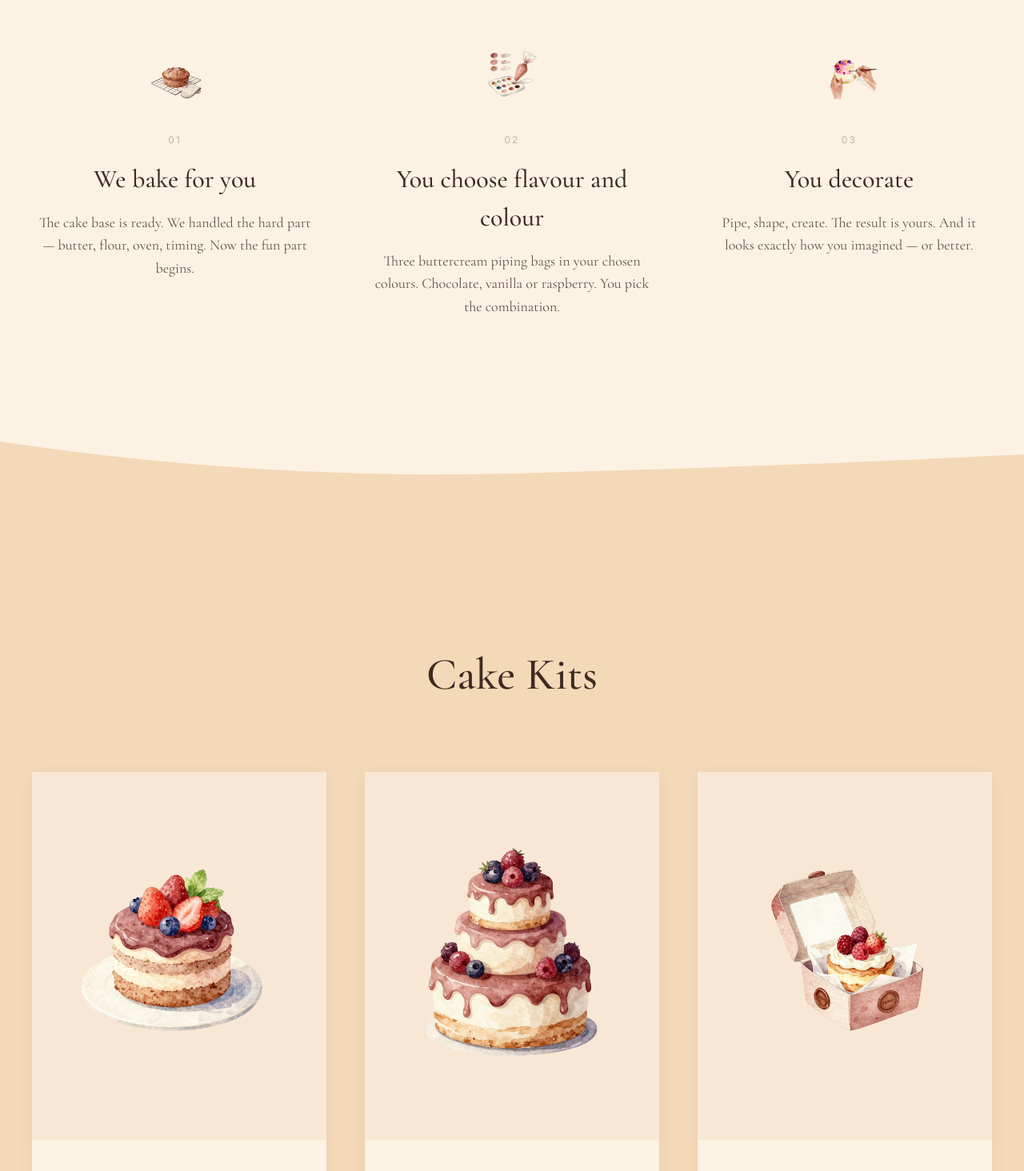
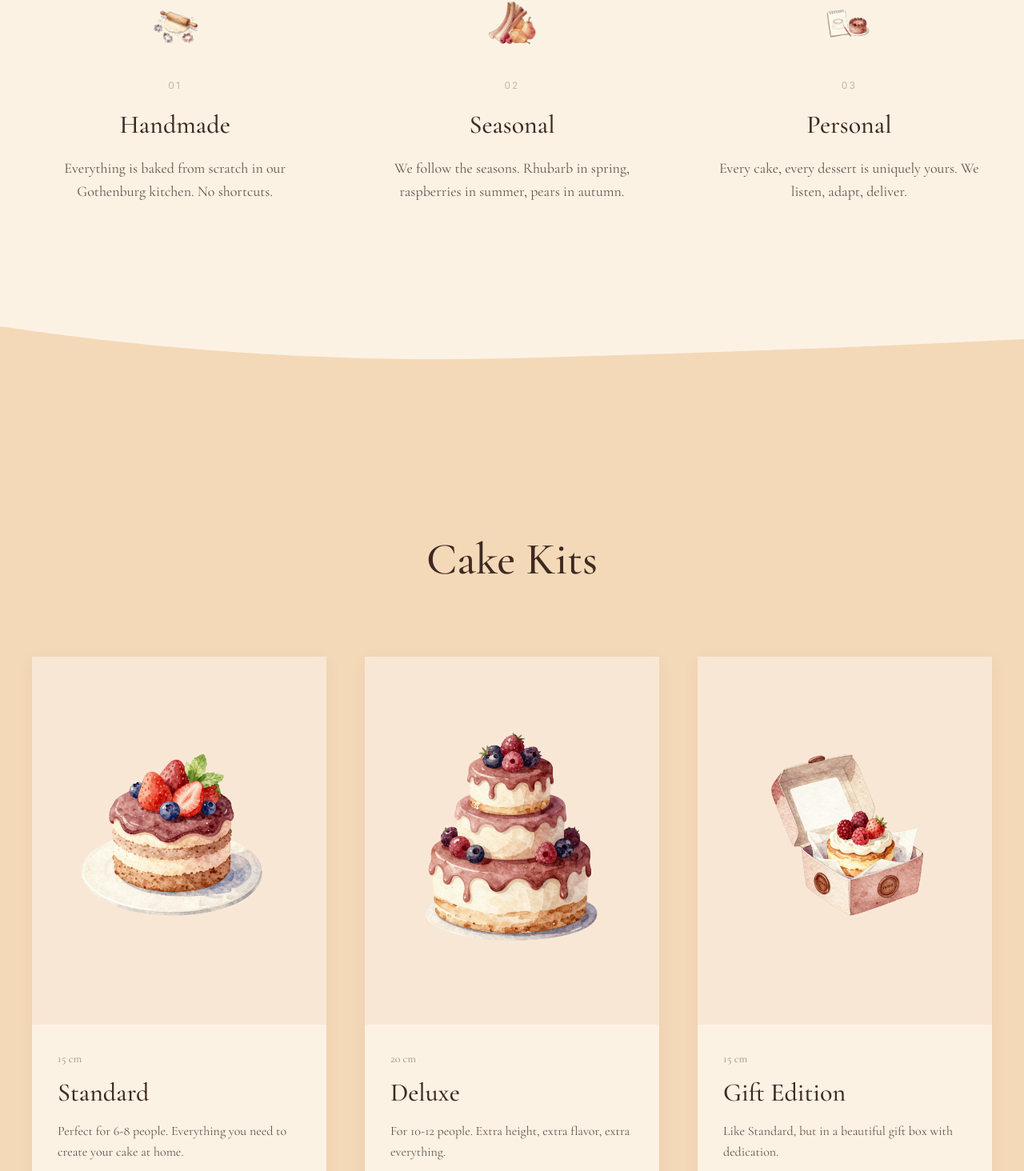
Before and after one commit to Asalsr/mjuk-lov, a Next.js app: page / in a window 1280 px wide. Shown: the part 1132-2596 px from the top of the page at 80% size. Built offline with nearby package versions, Linux system fonts and the light colour scheme.

Commit message:
Revert "Reposition brand messaging around DIY cake decoration"

```diff
--- a/app/components/About.tsx
+++ b/app/components/About.tsx
@@ -13,18 +13,18 @@ const content = {
     eyebrow: 'Om oss',
     heading: 'Ett kök. Ett löfte. Ett Göteborg.',
     paragraphs: [
-      'Mjuk Lov började med en enkel idé: tänk om vi tar bort det jobbiga med att baka — men lämnar kvar det roliga?',
-      'Vi bakar kakbottnen. Vi förbereder smörkrämerna. Vi paketerar allt. Sedan lämnar vi resten till dig.',
-      'Det är din tårta. Din stil. Ditt ögonblick när någon tar första tuggan och undrar: vem bakade det här? Du.'
+      'Mjuk Lov började i ett litet kök i Linnéstaden. Inte som ett företag, utan som ett svar på en fråga: vad händer när du ger bort något du bakat själv?',
+      'Svaret var enkelt. Folk blir glada. Inte för att det är perfekt, utan för att det är personligt. För att någon tänkte på dem.',
+      'Idag bakar vi fortfarande i samma kök. Vi har vuxit, men aldrig bort från grundtanken. Allt vi gör är mjukt. Mjukt i smaken, mjukt i formen, mjukt i löftet. Hembakat, för dig.'
     ]
   },
   en: {
     eyebrow: 'About us',
     heading: 'One kitchen. One promise. One Gothenburg.',
     paragraphs: [
-      'Mjuk Lov started with a simple idea: what if we remove the hard part of baking — but keep the fun part?',
-      'We bake the base. We prepare the buttercreams. We pack everything. Then we leave the rest to you.',
-      "It's your cake. Your style. Your moment when someone takes the first bite and asks: who made this? You."
+      'Mjuk Lov started in a small kitchen in Linnéstaden. Not as a business, but as an answer to a question: what happens when you give away something you baked yourself?',
+      'The answer was simple. People become happy. Not because it is perfect, but because it is personal. Because someone thought of them.',
+      'Today we still bake in the same kitchen. We have grown, but never away from the basic idea. Everything we do is soft. Soft in taste, soft in form, soft in promise. Home baked, for you.'
     ]
   }
 };
--- a/app/components/Hero.tsx
+++ b/app/components/Hero.tsx
@@ -10,11 +10,11 @@ interface HeroProps {
 
 const content = {
   sv: {
-    promise: 'Vi bakar. Du dekorerar. Ditt sätt, din stil, din tårta.',
+    promise: 'Hembakat i Göteborg. För vanliga onsdagar och tillfällen som förtjänar mer.',
     scroll: 'Rulla ner'
   },
   en: {
-    promise: 'We bake. You decorate. Your way, your style, your cake.',
+    promise: 'Home baked in Gothenburg. For ordinary Wednesdays and occasions that deserve more.',
     scroll: 'Scroll down'
   }
 };
--- a/app/components/Icons.tsx
+++ b/app/components/Icons.tsx
@@ -133,12 +133,3 @@ export const Deluxe = (p: IconProps) => (
 export const GiftEdition = (p: IconProps) => (
   <Illustration src="/icons/gift-edition.svg" alt="" {...p} />
 );
-export const WeBake = (p: IconProps) => (
-  <Illustration src="/icons/WEBAKE.svg" alt="" {...p} />
-);
-export const PickColor = (p: IconProps) => (
-  <Illustration src="/icons/PICKCOLOR.svg" alt="" {...p} />
-);
-export const YouDesign = (p: IconProps) => (
-  <Illustration src="/icons/YOUDESIGN.svg" alt="" {...p} />
-);
--- a/app/components/Kits.tsx
+++ b/app/components/Kits.tsx
@@ -16,19 +16,19 @@ const content = {
         name: 'Standard',
         size: '15 cm',
         price: '345 kr',
-        description: 'Kakbotten + 3 spritspåsar med smörkräm i valda färger + 3 smaksättningar + ljus. Allt du behöver för att dekorera.'
+        description: 'Perfekt för 6-8 personer. Allt du behöver för att skapa din tårta hemma.'
       },
       {
         name: 'Deluxe',
         size: '20 cm',
         price: '445 kr',
-        description: 'Större kakbotten för 10–12 personer. Samma kit — mer tårta, mer smörkräm, mer att dekorera.'
+        description: 'För 10-12 personer. Extra höjd, extra smak, extra allt.'
       },
       {
         name: 'Presentupplaga',
         size: '15 cm',
         price: '395 kr',
-        description: 'Standard-kitet i presentask med handskriven hälsning. Perfekt att ge bort — de gör resten själva.'
+        description: 'Som Standard, men i vacker presentask med dedikation.'
       }
     ],
     cta: 'Beställ'
@@ -40,19 +40,19 @@ const content = {
         name: 'Standard',
         size: '15 cm',
         price: '345 kr',
-        description: 'Cake base + 3 buttercream piping bags in chosen colours + 3 flavour options + candles. Everything you need to decorate.'
+        description: 'Perfect for 6-8 people. Everything you need to create your cake at home.'
       },
       {
         name: 'Deluxe',
         size: '20 cm',
         price: '445 kr',
-        description: 'Larger base for 10–12 people. Same kit — more cake, more buttercream, more to decorate.'
+        description: 'For 10-12 people. Extra height, extra flavor, extra everything.'
       },
       {
         name: 'Gift Edition',
         size: '15 cm',
         price: '395 kr',
-        description: 'Standard kit in a gift box with handwritten note. Perfect to give — they do the rest themselves.'
+        description: 'Like Standard, but in a beautiful gift box with dedication.'
       }
     ],
     cta: 'Order'
--- a/app/components/TheCraft.tsx
+++ b/app/components/TheCraft.tsx
@@ -1,7 +1,7 @@
 'use client';
 
 import { useEffect, useRef, useState } from 'react';
-import { Leaf, Pour, Packing, YouDesign } from './Icons';
+import { Leaf, Pour, Packing, CakeStand } from './Icons';
 
 interface TheCraftProps {
   lang: 'sv' | 'en';
@@ -21,11 +21,11 @@ const content = {
       },
       {
         label: 'Vi paketerar',
-        body: 'Kakbotten, spritspåsar, smaksättningar, ljus — allt packas noggrant. Instruktioner inkluderade.'
+        body: 'Allt du behöver, noggrant förpackat. Instruktioner inkluderade.'
       },
       {
-        label: 'Du dekorerar',
-        body: 'Hemma, i ditt eget kök. Spritsa smörkrämen, välj din stil. Ingen kan göra det precis som du.'
+        label: 'Du njuter',
+        body: 'Hemma, i ditt eget kök. Med dina händer, ditt sätt.'
       }
     ]
   },
@@ -42,17 +42,17 @@ const content = {
       },
       {
         label: 'We package',
-        body: 'Cake base, piping bags, flavours, candles — everything carefully packed. Instructions included.'
+        body: 'Everything you need, carefully packed. Instructions included.'
       },
       {
-        label: 'You decorate',
-        body: 'At home, in your own kitchen. Pipe the buttercream, choose your style. No one can do it quite like you.'
+        label: 'You enjoy',
+        body: 'At home, in your own kitchen. With your hands, your way.'
       }
     ]
   }
 };
 
-const icons = [Leaf, Pour, Packing, YouDesign];
+const icons = [Leaf, Pour, Packing, CakeStand];
 
 export const TheCraft = ({ lang }: TheCraftProps) => {
   const ref = useRef<HTMLDivElement>(null);
--- a/app/components/TheIdea.tsx
+++ b/app/components/TheIdea.tsx
@@ -1,7 +1,7 @@
 'use client';
 
 import { useEffect, useRef, useState } from 'react';
-import { WeBake, PickColor, YouDesign } from './Icons';
+import { Craft, Season, Personal } from './Icons';
 
 interface TheIdeaProps {
   lang: 'sv' | 'en';
@@ -9,42 +9,42 @@ interface TheIdeaProps {
 
 const content = {
   sv: {
-    heading: 'Du bakar inte från grunden. Du skapar något eget.',
+    heading: 'Två sätt att njuta. Ett löfte.',
     pillars: [
       {
-        label: 'Vi bakar åt dig',
-        body: 'Kakbottnen är klar. Vi har tagit hand om det svåra — smör, mjöl, ugn, timing. Nu börjar den roliga delen.'
+        label: 'Handgjort',
+        body: 'Allt bakas från grunden i vårt kök i Göteborg. Inga genvägar.'
       },
       {
-        label: 'Du väljer smak och färg',
-        body: 'Tre smörkrämssprits med valda färger. Choklad, vanilj eller hallonsmak. Du väljer kombinationen.'
+        label: 'Säsongsbaserat',
+        body: 'Vi följer säsongen. Rabarber på våren, hallon på sommaren, päron på hösten.'
       },
       {
-        label: 'Du dekorerar',
-        body: 'Spritsa, forma, skapa. Resultatet är ditt. Och det ser ut precis som du tänkte dig — eller bättre.'
+        label: 'Personligt',
+        body: 'Varje tårta, varje dessert är just din. Vi lyssnar, anpassar, levererar.'
       }
     ]
   },
   en: {
-    heading: "You don't bake from scratch. You create something yours.",
+    heading: 'Two ways to enjoy. One promise.',
     pillars: [
       {
-        label: 'We bake for you',
-        body: 'The cake base is ready. We handled the hard part — butter, flour, oven, timing. Now the fun part begins.'
+        label: 'Handmade',
+        body: 'Everything is baked from scratch in our Gothenburg kitchen. No shortcuts.'
       },
       {
-        label: 'You choose flavour and colour',
-        body: 'Three buttercream piping bags in your chosen colours. Chocolate, vanilla or raspberry. You pick the combination.'
+        label: 'Seasonal',
+        body: 'We follow the seasons. Rhubarb in spring, raspberries in summer, pears in autumn.'
       },
       {
-        label: 'You decorate',
-        body: 'Pipe, shape, create. The result is yours. And it looks exactly how you imagined — or better.'
+        label: 'Personal',
+        body: 'Every cake, every dessert is uniquely yours. We listen, adapt, deliver.'
       }
     ]
   }
 };
 
-const icons = [WeBake, PickColor, YouDesign];
+const icons = [Craft, Season, Personal];
 
 export const TheIdea = ({ lang }: TheIdeaProps) => {
   const ref = useRef<HTMLDivElement>(null);
```
